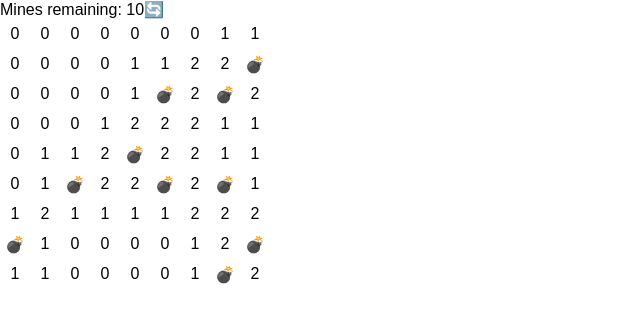
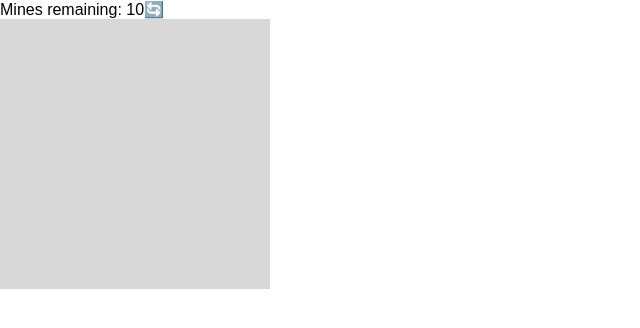
Before and after one commit to zroyer/sweeper, a React (Create React App) app: page / in a window 1280 px wide. Shown: the top 328 px of the page, without its empty margins (0-640 px from the left). Built offline with nearby package versions, Linux system fonts and the light colour scheme.

Commit message:
handles hide/show on click

```diff
--- a/src/components/Square.js
+++ b/src/components/Square.js
@@ -5,7 +5,6 @@ class Square extends Component {
     const {
       isMine,
       isFlag,
-      isClicked,
       squareScore
     } = this.props
 
@@ -15,16 +14,28 @@ class Square extends Component {
     if (isMine) {
       return '💣'
     }
-
+    // if (squareScore === 0) {
+    //   return null
+    // }
     return squareScore
   }
 
   render() {
+    const { isClicked } = this.props
     return (
-      <div className="square">
-        {this.renderSquare()}
-      </div>
-    );
+      <React.Fragment>
+        {isClicked ? (
+          <div className="square">
+            {this.renderSquare()}
+          </div>
+        ) : (
+          <div
+            className="square unclicked"
+            onClick={this.props.onClick}
+          />
+        )}
+      </React.Fragment>
+    )
   }
 }
 
--- a/src/components/Table.js
+++ b/src/components/Table.js
@@ -63,58 +63,42 @@ class Table extends Component {
 
     // look up
     if (row > 0) {
-      if (table[row - 1][column].isMine) {
-        score++
-      }
+      row > 0 && table[row - 1][column].isMine && score++
     }
 
     // look up & to the right
     if (row > 0 && column < table.length - 1) {
-      if (table[row - 1][column + 1].isMine) {
-        score++
-      }
+      table[row - 1][column + 1].isMine && score++
     }
 
     // look to the right
     if (column < table.length - 1) {
-      if (table[row][column + 1].isMine) {
-        score++
-      }
+      table[row][column + 1].isMine && score++
     }
 
     // look down & to the right
     if (row < table[0].length - 1 && column < table.length - 1) {
-      if (table[row + 1][column + 1].isMine) {
-        score++
-      }
+      table[row + 1][column + 1].isMine && score++
     }
 
     // look down
     if (row < table[0].length - 1) {
-      if (table[row + 1][column].isMine) {
-        score++
-      }
+      table[row + 1][column].isMine && score++
     }
 
     // look down & to the left
     if (row < table[0].length - 1 && column > 0) {
-      if (table[row + 1][column - 1].isMine) {
-        score++
-      }
+      table[row + 1][column - 1].isMine && score++
     }
 
     // look to the left
     if (column > 0) {
-      if (table[row][column - 1].isMine) {
-        score++
-      }
+      table[row][column - 1].isMine && score++
     }
 
     // look up & to the left
     if (row > 0 && column > 0) {
-      if (table[row - 1][column - 1].isMine) {
-        score++
-      }
+      table[row - 1][column - 1].isMine && score++
     }
 
     return score
@@ -126,6 +110,19 @@ class Table extends Component {
     })
   }
 
+  handleSquareClick(table, row, column) {
+    console.log('click')
+    let alteredTable = table
+
+    if (!table[row][column].isClicked) {
+      alteredTable[row][column].isClicked = true
+    }
+
+    this.setState({
+      table: alteredTable
+    })
+  }
+
   renderTable(table) {
     return table.map((tableRow, index) => {
       return (
@@ -133,9 +130,12 @@ class Table extends Component {
           {tableRow.map((tableSquare) => {
             return (
               <Square
-                key={`column-${tableSquare.column}`}
+                key={`row-${index}&column-${tableSquare.column}`}
                 isMine={tableSquare.isMine}
+                isFlag={tableSquare.isFlag}
+                isClicked={tableSquare.isClicked}
                 squareScore={tableSquare.squareScore}
+                onClick={() => this.handleSquareClick(table, tableSquare.row, tableSquare.column)}
               />
             )
           })}
--- a/src/index.css
+++ b/src/index.css
@@ -15,6 +15,7 @@ body {
   display: flex;
   justify-content: center;
   align-items: center;
+  background-color: #E8E8E8;
 }
 
 .game-info {
@@ -22,3 +23,7 @@ body {
   flex-direction: row;
   align-items: center;
 }
+
+.unclicked {
+  background-color: #D8D8D8;
+}
```
